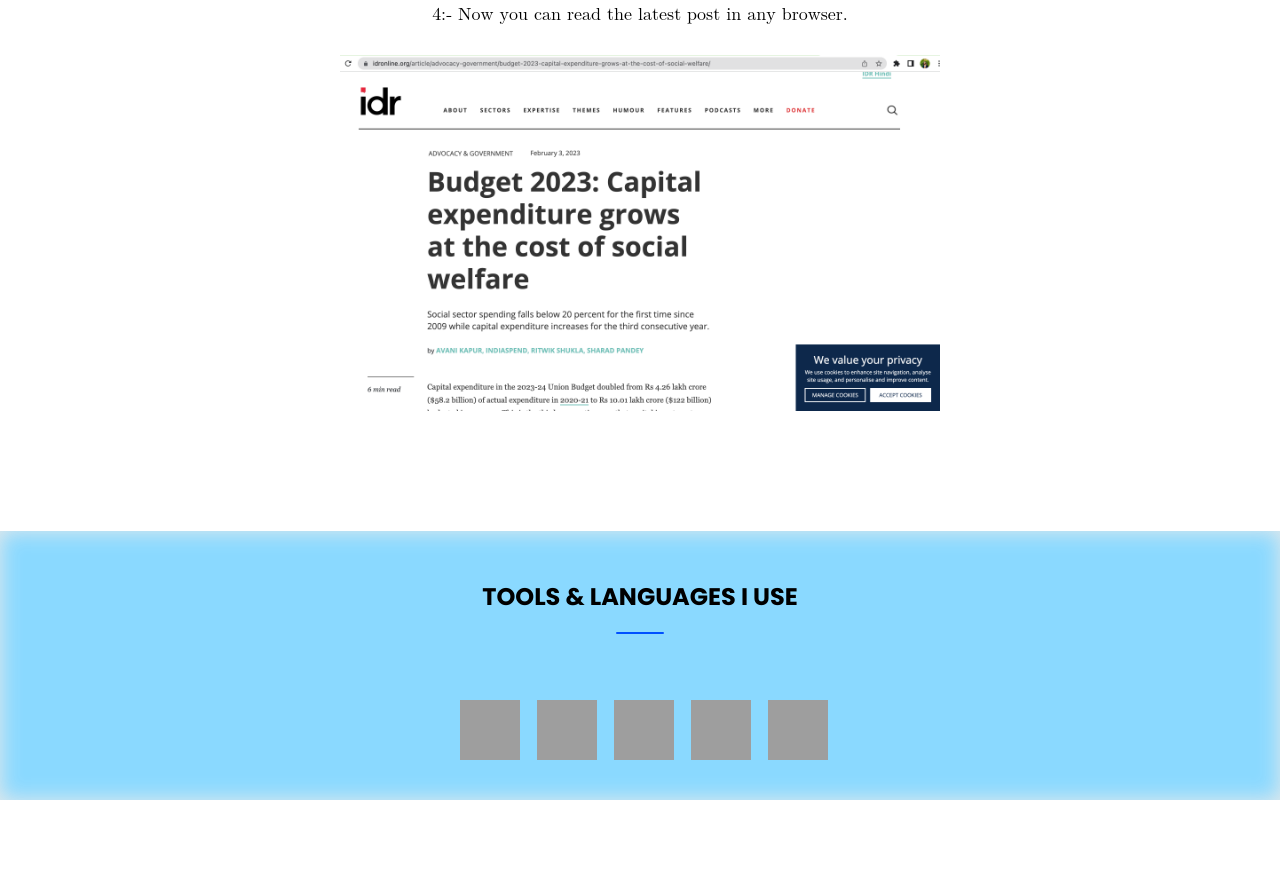
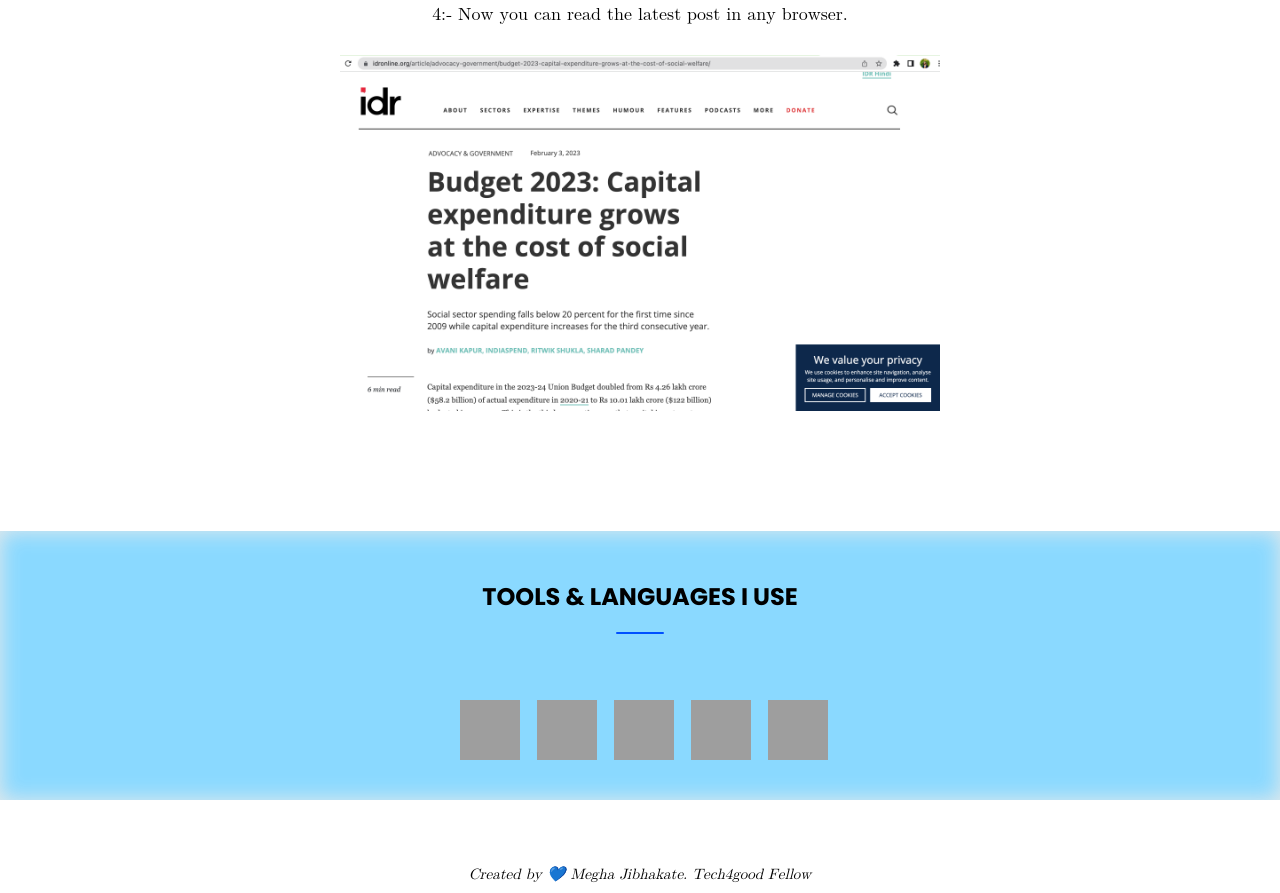
Before and after one commit to meghajibhakate/Telegram-bot-website, a plain HTML site: page index.html in a window 1280 px wide. Shown: the part 3355-4248 px from the top of the page. Before the commit the page ends 4155 px from the top, so only its background shows below. Drawn offline with Linux system fonts and the light colour scheme; grey boxes are pictures that could not be loaded.

Commit message:
last commit

```diff
--- a/index.html
+++ b/index.html
@@ -170,7 +170,10 @@
 
         </div>
     </div>
+    <div class="subhead bottom">
+        <p>Created by 💙 Megha Jibhakate. Tech4good Fellow</p>
 
+    </div>
 
     <script src="./script.js" async defer></script>
 </body>
--- a/style.css
+++ b/style.css
@@ -421,9 +421,10 @@ input:focus {
 
 .bottom {
     line-height: 6px;
-    /* font-size: smaller; */
-    margin-top: 18px;
+    font-size: 15px;
+    margin-top: 72px;
     text-align: center;
+    font-style: italic;
 }
 
 #contactform {
```
